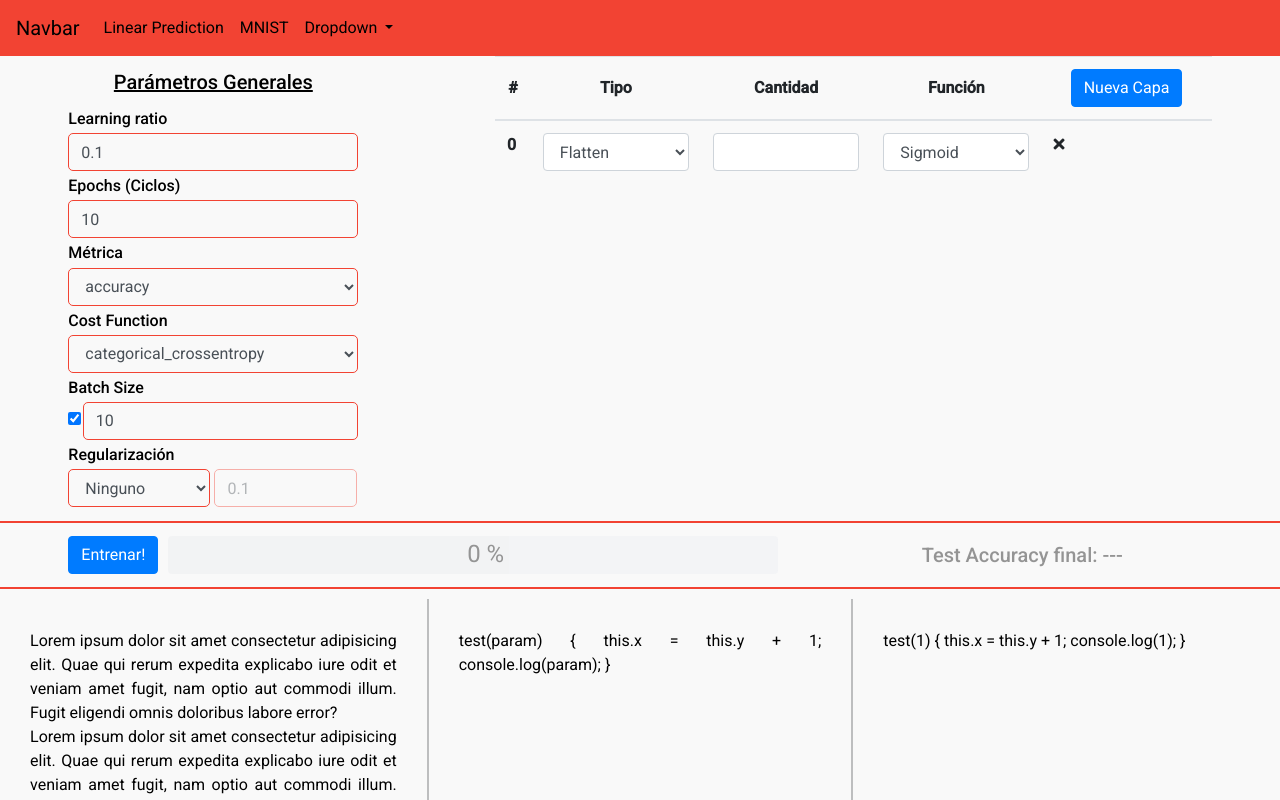
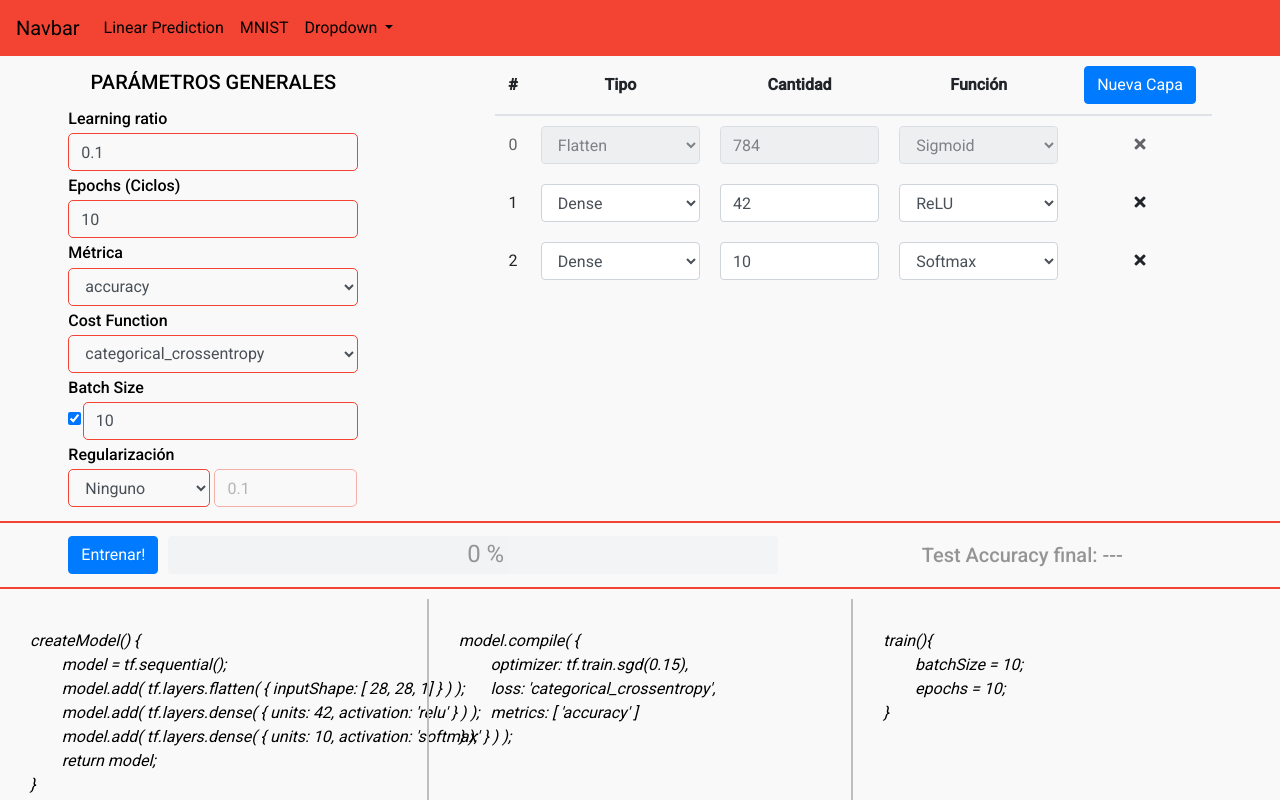
Before and after one commit to FedeSchmidt/aplicacion, an Angular app: page /mnist in a window 1280 px wide. Shown: the top 800 px of the page. Built offline with nearby package versions, Linux system fonts and the light colour scheme.

Commit message:
acomodé la tabla, hice parte de la parte de código, parametrice toda la red, etc.

```diff
--- a/src/app/mnist/mnist.component.html
+++ b/src/app/mnist/mnist.component.html
@@ -4,15 +4,15 @@
         <h5>Parámetros Generales</h5>
         <div>
             <h6>Learning ratio</h6>
-            <input type="number" step=".01" class="form-control" [(ngModel)]="learning_ratio">
+            <input type="number" step=".01" class="form-control" [(ngModel)]="learning_ratio" (change)="actualizarCodigo()">
         </div>
         <div>
             <h6>Epochs (Ciclos)</h6>
-            <input type="number" class="form-control" name="epochs" [(ngModel)]="epochs">
+            <input type="number" class="form-control" name="epochs" [(ngModel)]="epochs" (change)="actualizarCodigo()">
         </div>
         <div>
             <h6>Métrica</h6>
-            <select class="form-control" name="metrics" [(ngModel)]="metric">
+            <select class="form-control" name="metrics" [(ngModel)]="metric" (change)="actualizarCodigo()">
                 <option *ngFor="let metric of metricas">{{metric}}</option>
                 <!-- <option>Accuracy</option> -->
 
@@ -21,14 +21,14 @@
 
         <div>
             <h6>Cost Function</h6>
-            <select class="form-control" name="cost_function" [(ngModel)]="cost_function">
+            <select class="form-control" name="cost_function" [(ngModel)]="cost_function" (change)="actualizarCodigo()">
                     <option *ngFor="let loss of loss_functions">{{loss}}</option>
 
             </select>
         </div>
         <div>
             <h6>Batch Size</h6>
-            <div class="input-batch">
+            <div class="input-batch" (change)="actualizarCodigo()">
 
                 <input type="checkbox" class="form-check-input" value="batch_size" [(ngModel)]="batch_check">
                 <input type="number" class="form-control " [(ngModel)]="batch_size" [disabled]="!batch_check">
@@ -58,29 +58,26 @@
                     <th scope="col">Cantidad</th>
                     <th scope="col">Función</th>
                     <th scope="col">
-                        <button type="button" class="btn btn-primary" (click)="newLayer()">Nueva Capa </button>
+                        <button type="button" class="btn btn-primary" (click)="newLayer()">Nueva Capa</button>
                     </th>
                 </tr>
             </thead>
             <tbody id="net-table-body">
 
-                <tr *ngFor="let layer of net; let i = index">
-                    <th>{{ i }}</th>
+                <tr *ngFor="let layer of net; let i = index" [ngClass]="{'disabled_layer': i == 0}">
+
+                    <td>{{ i }}</td>
                     <td>
-                        <select class="form-control" (change)="onChange($event.target.value, 'type', i)">
-                            <option>Flatten</option>
-                            <option>Dense</option>
+                        <select class="form-control" (change)="onChange($event.target.value, 'type', i)" [disabled]="i == 0">
+                            <option *ngFor="let tipo of tipos_capas" [selected]="tipo == layer.type">{{tipo}}</option>
                         </select>
                     </td>
                     <td>
-                        <input type="number" class="form-control" (change)="onChange($event.target.value, 'units', i)">
+                        <input type="number" class="form-control" (change)="onChange($event.target.value, 'units', i)" [disabled]="i == 0" value={{layer.units}}>
                     </td>
                     <td>
-                        <select class="form-control" (change)="onChange($event.target.value, 'activation', i)">
-                            <option>Sigmoid</option>
-                            <option>Linear</option>
-                            <option>ReLU</option>
-                            <option>Softmax</option>
+                        <select class="form-control" (change)="onChange($event.target.value, 'activation', i)" [disabled]="i == 0">
+                                <option *ngFor="let tipo of activations" [selected]="tipo == layer.activation">{{tipo}}</option>
                         </select>
                     </td>
                     <td><i class="fas fa-times" (click)="removeLayer(i)"></i></td>
@@ -117,7 +114,23 @@
     </div>
 </div>
 
-<app-codigo></app-codigo>
+<!-- código equivalente -->
+<div class="row justify-content-center codigo">
+
+        <div class="col-4"  id="model-code">
+            <!-- <p>Lorem ipsum dolor sit amet consectetur adipisicing elit. Quae qui rerum expedita explicabo iure odit et veniam amet fugit, nam optio aut commodi illum. Fugit eligendi omnis doloribus labore error?</p>
+            <p>Lorem ipsum dolor sit amet consectetur adipisicing elit. Quae qui rerum expedita explicabo iure odit et veniam amet fugit, nam optio aut commodi illum. Fugit eligendi omnis doloribus labore error?</p> -->
+            <p *ngFor="let sentencia of model_code">{{sentencia}}</p>
+        </div>
+        <div class="col-4"  id="compile-code">
+                <p *ngFor="let sentencia of compile_code">{{sentencia}}</p>
+        </div>
+        <div class="col-4"  id="train-code">
+                <p *ngFor="let sentencia of train_code">{{sentencia}}</p>
+        </div>
+
+</div>
+
 
 <div class="row justify-content-center mt-2">
     <div class="col-10">
--- a/src/app/mnist/mnist.component.scss
+++ b/src/app/mnist/mnist.component.scss
@@ -10,7 +10,8 @@
 
 	h5 {
 		text-align: center;
-		text-decoration: underline;
+		text-transform: uppercase;
+		// text-decoration: underline;
 		padding: 0px 0px;
 		margin: 0px;
 		margin-bottom: 10px;
@@ -68,24 +69,42 @@
 table {
 	width: 100%;
 	table-layout: fixed;
-	padding: 10px 15px;
+	//padding: 10px 15px;
 	border: none;
-	margin: 0;
-	padding: 0px;
+	// margin: 0;
+	// padding: 0px;
 
-	thead {
-		tr {
-			text-align: center;
-		}
-		th {
-			vertical-align: middle;
-		}
+	tr {
+		text-align: center;
+	}
+	th,
+	td {
+		vertical-align: middle;
+	}
+
+	th,
+	td {
+		border-top: none;
+		padding: 10px 10px;
 	}
 
 	thead tr th:first-child,
 	tbody tr td:first-child {
 		width: 5%;
-		text-align: center;
+	}
+
+	thead tr th:last-child,
+	tbody tr td:last-child {
+		width: 20%;
+	}
+
+	.disabled_layer {
+		opacity: 0.7;
+	}
+
+	.fa-times:hover {
+		color: red;
+		cursor: pointer;
 	}
 }
 
@@ -143,3 +162,39 @@ table {
 		z-index: -1000;
 	}
 }
+.codigo {
+	text-align: center;
+	#model-code {
+		margin: 10px 0px;
+		padding: 30px;
+		// overflow: auto;
+
+		p {
+			white-space: pre;
+		}
+	}
+	#compile-code {
+		margin: 10px 0px;
+		border-right: 2px solid #bdbebf;
+		border-left: 2px solid #bdbebf;
+		padding: 30px;
+
+		p {
+			white-space: pre;
+		}
+	}
+	#train-code {
+		margin: 10px 0px;
+		padding: 30px;
+
+		p {
+			white-space: pre;
+		}
+	}
+
+	p {
+		margin: 0;
+		text-align: start;
+		font-style: italic;
+	}
+}
--- a/src/app/mnist/mnist.component.ts
+++ b/src/app/mnist/mnist.component.ts
@@ -25,12 +25,13 @@ export class MnistComponent implements OnInit {
 	trainLabels: any;
 	testLabels: any;
 
+	net = [];
+
 	progreso = 0;
 	validation_accuracy = 0;
 	test_accuracy = '---';
 
 	model: any;
-	net = [];
 	arr = [];
 	predictions: any;
 	prediction: any;
@@ -58,13 +59,23 @@ export class MnistComponent implements OnInit {
 	regularization = 'Ninguno';
 	regularization_ratio = 0.1;
 
+	//Nodos
+	tipos_capas = [ 'Flatten', 'Dense' ];
+	activations = [ 'Sigmoid', 'Linear', 'ReLU', 'Softmax' ];
+
+	//codigo equivalente
+	model_code = [];
+	train_code = [];
+	compile_code = [];
+
 	img_src = '';
 	dataImg;
 
 	constructor() {}
 
 	ngOnInit() {
-		this.net.push(new Layer('Flatten', 0, 'ReLU'));
+		this.armarRedBase();
+		//this.net.push(new Layer('Flatten', 0, 'ReLU'));
 		this.canvas = <HTMLCanvasElement>document.getElementById('canvas');
 		if (this.canvas.getContext) this.cx = this.canvas.getContext('2d');
 
@@ -76,6 +87,45 @@ export class MnistComponent implements OnInit {
 		}
 	}
 
+	armarRedBase() {
+		this.net.push(new Layer('Flatten', 784, '-', [ this.IMAGE_H, this.IMAGE_W, 1 ]));
+		this.net.push(new Layer('Dense', 42, 'ReLU', null));
+		this.net.push(new Layer('Dense', 10, 'Softmax', null));
+
+		this.model_code.push('createModel() {');
+		this.model_code.push('\tmodel = tf.sequential();');
+		this.model_code.push('\tmodel.add( tf.layers.flatten( { inputShape: [ 28, 28, 1] } ) );');
+		for (let i = 1; i < this.net.length; i++) {
+			this.model_code.push(
+				this.armarStringCapa(
+					this.net[i].type.toLowerCase(),
+					this.net[i].units.toString().toLowerCase(),
+					this.net[i].activation.toLowerCase()
+				)
+			);
+		}
+
+		this.model_code.push('\treturn model;');
+		this.model_code.push('}');
+
+		this.compile_code.push('model.compile( {');
+		this.compile_code.push('\toptimizer: tf.train.sgd(0.15),');
+
+		this.train_code.push('train(){');
+
+		this.actualizarCodigo();
+		this.compile_code.push('} );');
+		this.train_code.push('}');
+	}
+
+	actualizarCodigo() {
+		this.compile_code.splice(2, 1, "\tloss: '" + this.cost_function + "',");
+		this.compile_code.splice(3, 1, "\tmetrics: [ '" + this.metric + "' ]");
+
+		if (!this.batch_check) this.train_code.splice(1, 1, '\tbatchSize = ' + 32 + ';');
+		else this.train_code.splice(1, 1, '\tbatchSize = ' + this.batch_size + ';');
+		this.train_code.splice(2, 1, '\tepochs = ' + this.epochs + ';');
+	}
 	// //de la red.
 	createDenseModel() {
 		const model = tf.sequential();
@@ -339,7 +389,7 @@ export class MnistComponent implements OnInit {
 	}
 
 	newLayer() {
-		this.net.push(new Layer('Flatten', 0, 'ReLU'));
+		this.net.push(new Layer('Flatten', 0, 'ReLU', null));
 	}
 
 	removeLayer(index) {
@@ -348,15 +398,28 @@ export class MnistComponent implements OnInit {
 		console.log(this.net);
 	}
 	onChange(value, field, index) {
+		console.log(index);
+		console.log(field);
 		console.log(value);
 		if (field == 'units') {
 			this.net[index][field] = parseInt(value);
 		} else {
 			this.net[index][field] = value;
 		}
+
 		console.log(this.net);
+		let label = this.armarStringCapa(
+			this.net[index].type.toLowerCase(),
+			this.net[index].units.toString().toLowerCase(),
+			this.net[index].activation.toLowerCase()
+		);
+		this.model_code[index + 2] = label;
+		console.log(label);
 	}
 
+	armarStringCapa(tipo, units, activacion) {
+		return '\tmodel.add( tf.layers.' + tipo + '( { units: ' + units + ", activation: '" + activacion + "' } ) );";
+	}
 	mostrar() {
 		if (!this.cx) {
 			this.canvas = <HTMLCanvasElement>document.getElementById('canvas');
--- a/src/app/modelmaker/modelmaker.component.ts
+++ b/src/app/modelmaker/modelmaker.component.ts
@@ -24,11 +24,11 @@ export class ModelmakerComponent implements OnInit {
 	constructor() {}
 
 	ngOnInit() {
-		this.net.push(new Layer('Flatten', 0, 'ReLU'));
+		// this.net.push(new Layer('Flatten', 0, 'ReLU'));
 	}
 
 	newLayer() {
-		this.net.push(new Layer('Flatten', 0, 'ReLU'));
+		// this.net.push(new Layer('Flatten', 0, 'ReLU'));
 	}
 
 	removeLayer(index) {
--- a/src/app/models/layer.ts
+++ b/src/app/models/layer.ts
@@ -1,3 +1,3 @@
 export class Layer {
-	constructor(public type: string, public units: number, public activation: string) {}
+	constructor(public type: string, public units: number, public activation: string, public input_shape) {}
 }
```
